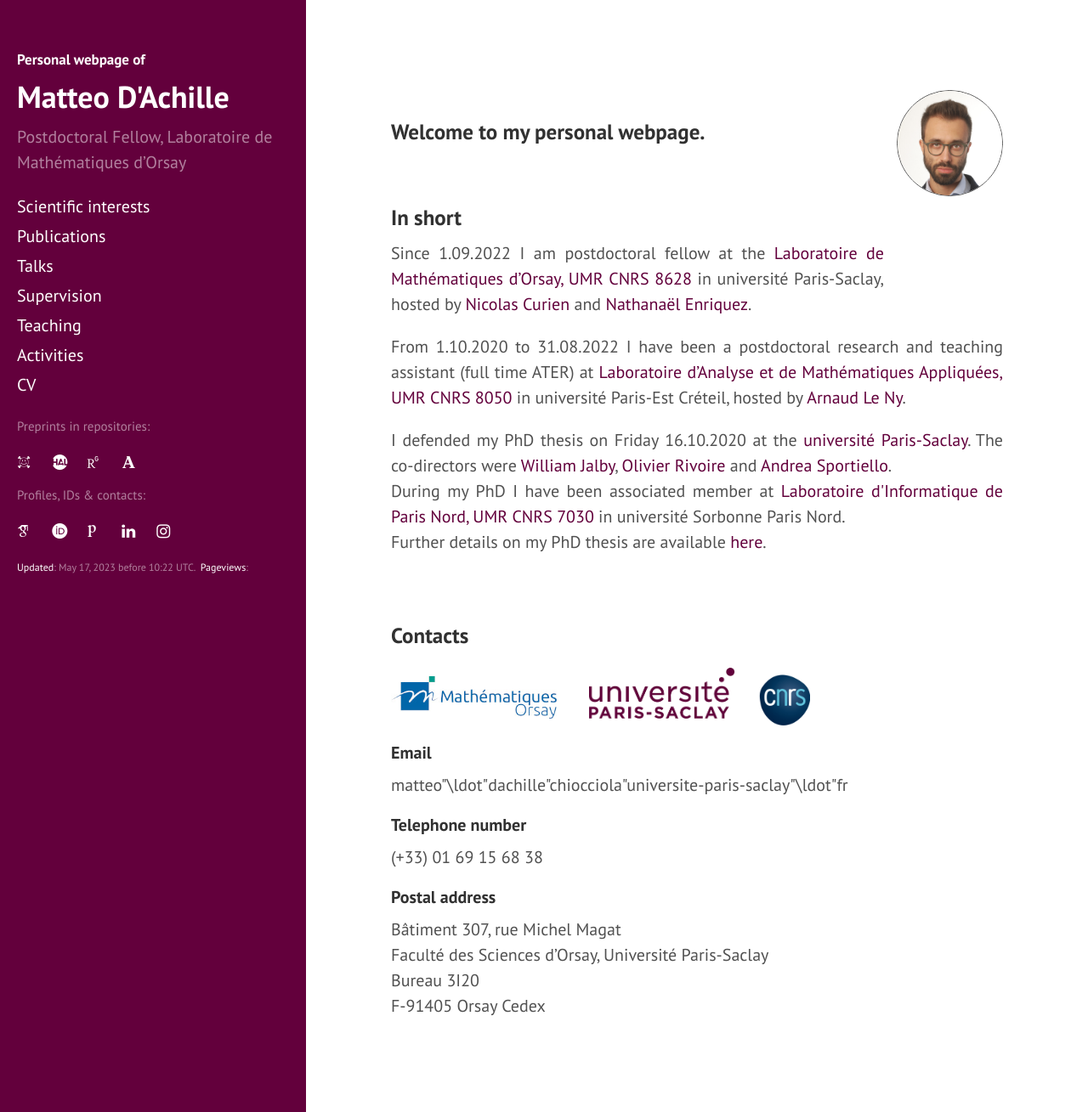
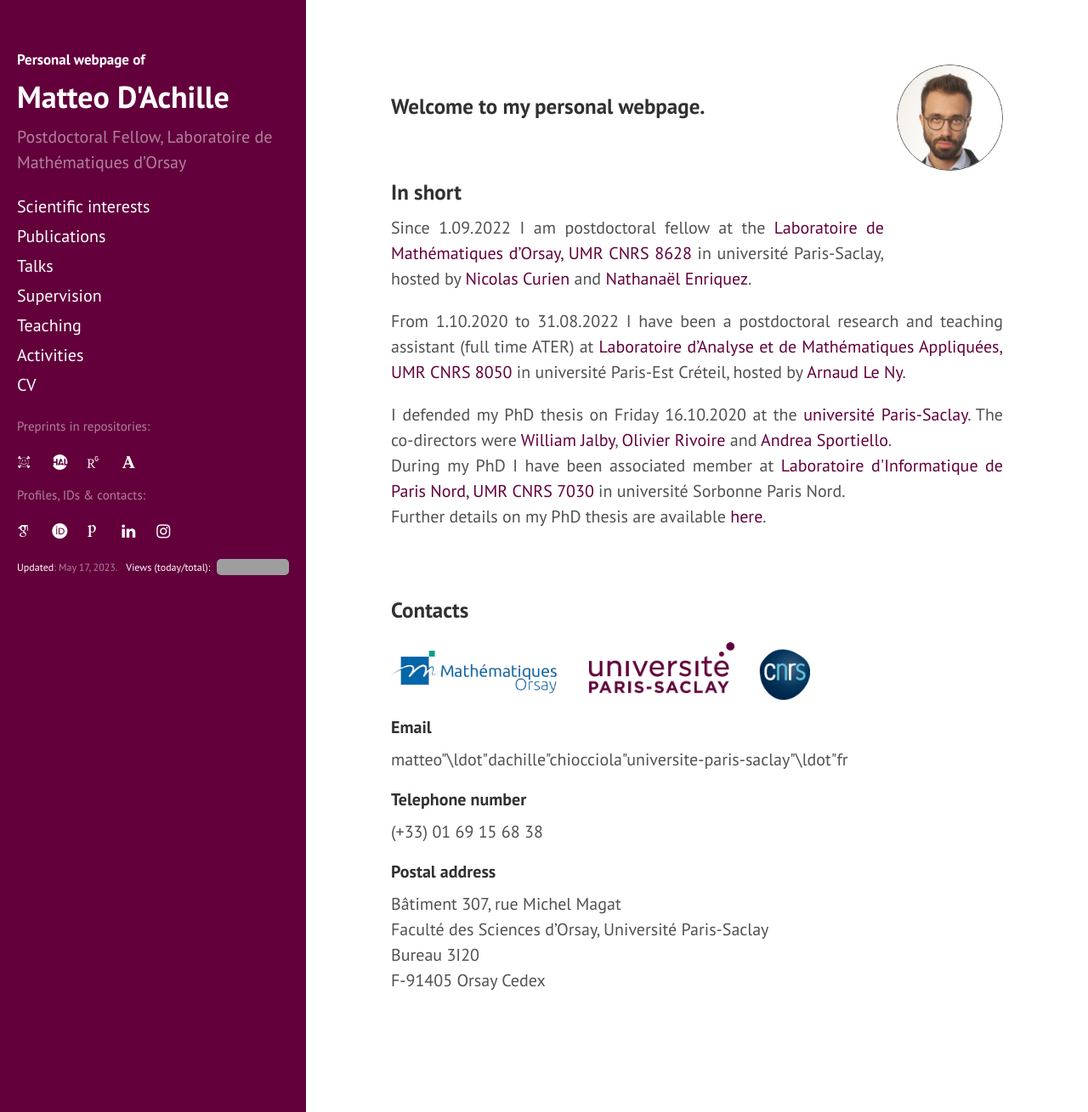
Before and after one commit to matteodachille/matteodachille.github.io, a Jekyll site: the page built from index.html, in a window 1280 px wide and 1309 px high. Shown: the whole window at 85% size. Built offline with Jekyll 4.4.1, drawn with Linux system fonts in a browser that asks for light colours; nearby versions of some CDN libraries; some web fonts are replaced; the list of posts is cut into pages by our own code; grey boxes are pictures that could not be loaded.

Commit message:
Fixed bug on pageview counter

```diff
--- a/_includes/analytics.html
+++ b/_includes/analytics.html
@@ -8,8 +8,3 @@
   ga('send', 'pageview');
 
 </script>
-<<script type="text/javascript">
-  function liveViews(response) {
-      document.getElementById('visits').innerText = response.value + 25470;
-  }
-</script>
--- a/_includes/head.html
+++ b/_includes/head.html
@@ -39,8 +39,7 @@
   <link rel="stylesheet" href="../public/css/academicons-1.9.0/css/academicons.min.css">
 
   <script id="MathJax-script" async src="https://cdn.jsdelivr.net/npm/mathjax@3/es5/tex-mml-chtml.js"></script>
+
   {% include analytics.html %}
-<script async src="https://api.countapi.xyz/hit/matteodachille.github.io/visits?callback=liveViews"></script>
-
 
 </head>
--- a/_includes/sidebar.html
+++ b/_includes/sidebar.html
@@ -171,8 +171,7 @@
          {% endif %}
 
   </div>
-  <p style="font-size:0.6rem;padding-top: 5px;"> <font color="#FFF">Updated</font>: {{ site.time | date: '%B %d, %Y before %H:%M %Z' }}.&nbsp;
-  <font color="#FFF">Pageviews</font>:&nbsp;<span id="visits"></span></p>
+  <p style="font-size:0.6rem;padding-top: 5px;"> <font color="#FFF">Updated</font>: {{ site.time | date: '%B %d, %Y' }}.<a href="https://matteodachille.github.io/"><font style="padding-left:10px; "color="#FFF">Views (today/total):</font><img alt="Hits" style="height: 19px; position:relative; float:right; margin-right=15px; top: -1px;" src="https://hits.sh/github.com/matteodachille.github.io/hits.svg?label=&nbsp;&view=today-total&extraCount=25880&style=flat-square&color=63003c&labelColor=63003c"/></a></p>
 
 
   </div>
--- a/_layouts/default.html
+++ b/_layouts/default.html
@@ -12,4 +12,5 @@
     </div>
 
   </body>
+
 </html>
```
